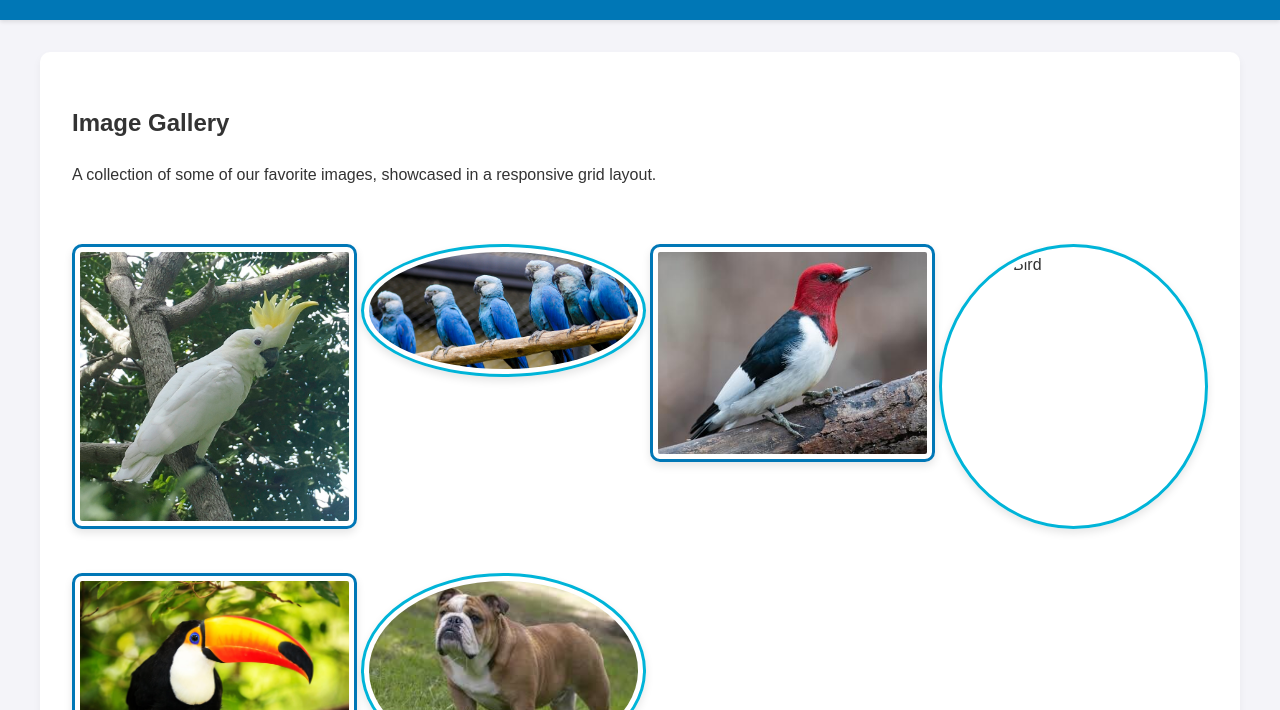
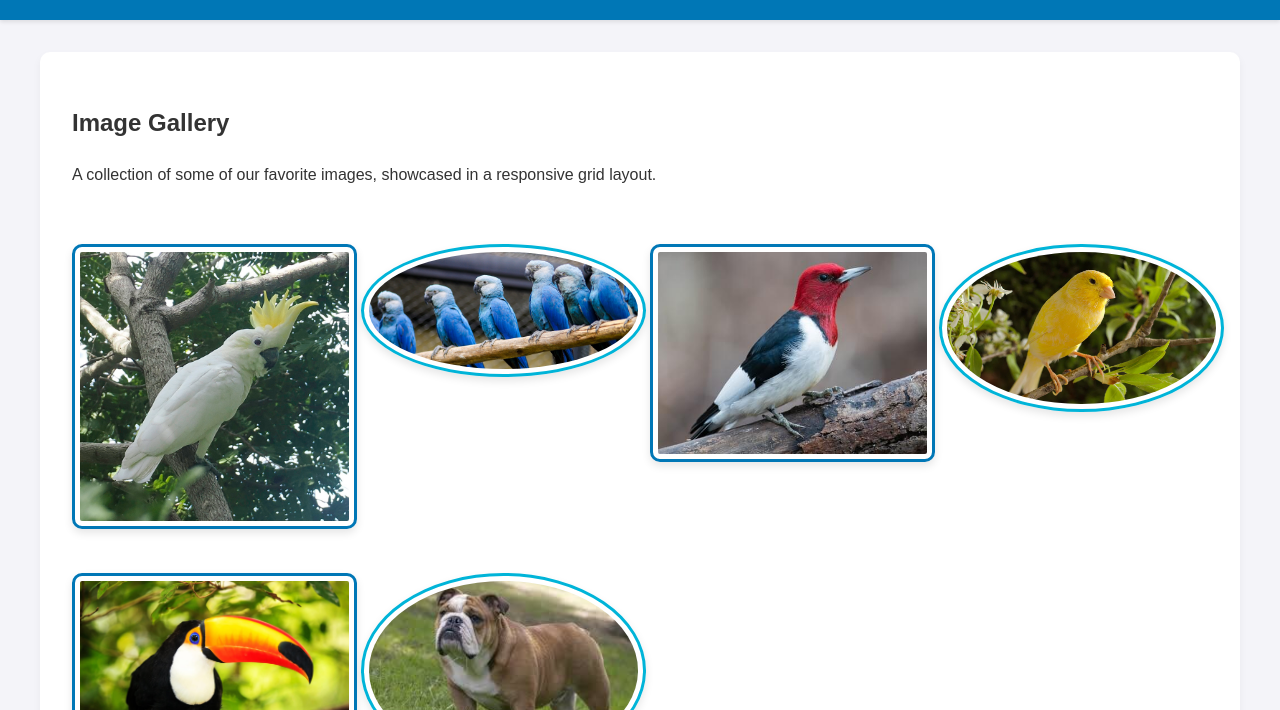
Before and after one commit to TKatsie/Reworked-CSS-p3, a plain HTML site: page gallery.html in a window 1280 px wide. Shown: the part 90-800 px from the top of the page. Drawn offline with Linux system fonts and the light colour scheme.

Commit message:
Update gallery.html

```diff
--- a/gallery.html
+++ b/gallery.html
@@ -28,7 +28,7 @@
                 <img src="image/Cockatoo.jpg" alt="Cockatoo">
                 <img src="image/BlueSpixMacaws.jpg" alt="Blue Spix Macaws">
                 <img src="image/RedHeadWoodpecker.jpg" alt="Red-headed Woodpecker">
-                <img src="image/YellowBird.jpg" alt="Yellow Bird">
+                <img src="image/YellowBird.webp" alt="Yellow Bird">
                 <img src="image/Toucan.jpg" alt="Toucan">
                 <img src="image/Bulldog.jpg" alt="Bulldog">
             </div>
```
